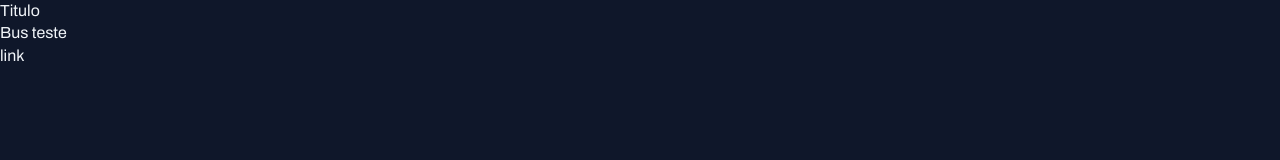
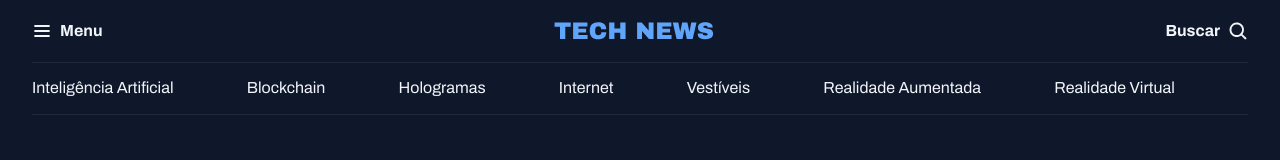
Before and after one commit to LinickerOstroski/news-page, a plain HTML site: page index.html in a window 1280 px wide. Drawn offline with Linux system fonts and the light colour scheme.

Commit message:
criando o header da aplicação

```diff
--- a/index.html
+++ b/index.html
@@ -14,9 +14,32 @@
 </head>
 
 <body>
-  <h1>Titulo</h1>
-  <h2>Bus teste</h2>
-  <a href="#">link</a>
+  <header class="container">
+    <nav id="primary" class="grid grid-flow-col">
+      <div>
+        <img src="./assets/icons/List.svg" alt="ícone de menu">
+        <strong>Menu</strong>
+      </div>
+      <div>
+        <img src="./assets/Logo.svg" alt="logo da TechNews">
+      </div>
+
+      <div>
+        <strong>Buscar</strong>
+        <img src="./assets/icons/MagnifyingGlass.svg" alt="ícone de lupa para pesquisa">
+      </div>
+    </nav>
+
+    <nav id="secondary" class="grid grid-flow-col">
+      <a href="#">Inteligência Artificial</a>
+      <a href="#">Blockchain</a>
+      <a href="#">Hologramas</a>
+      <a href="#">Internet</a>
+      <a href="#">Vestíveis</a>
+      <a href="#">Realidade Aumentada</a>
+      <a href="#">Realidade Virtual</a>
+    </nav>
+  </header>
 </body>
 
 </html>
--- a/styles/global.css
+++ b/styles/global.css
@@ -40,3 +40,18 @@ h2,
 h3 {
   font: inherit;
 }
+
+.container {
+  max-width: 1280px;
+  padding-inline: 32px;
+  margin-inline: auto;
+}
+
+/*utility-first*/
+.grid {
+  display: grid;
+}
+
+.grid-flow-col {
+  grid-auto-flow: column;
+}
--- /dev/null
+++ b/styles/header.css
@@ -0,0 +1,25 @@
+#primary {
+  padding-block: 20px;
+
+  div {
+    display: flex;
+    align-items: center;
+    gap: 8px;
+  }
+
+  /*nesting css*/
+  div:nth-child(2) {
+    margin-inline: auto;
+  }
+
+  div:nth-child(3) {
+    justify-self: end;
+  }
+}
+
+#secondary {
+  padding-block: 14px;
+  border: solid 1px var(--stroke-color);
+  border-inline: none;
+  /*remove as laterais de uma borda*/
+}
--- a/styles/index.css
+++ b/styles/index.css
@@ -1 +1,2 @@
 @import url(global.css);
+@import url(header.css);
```
